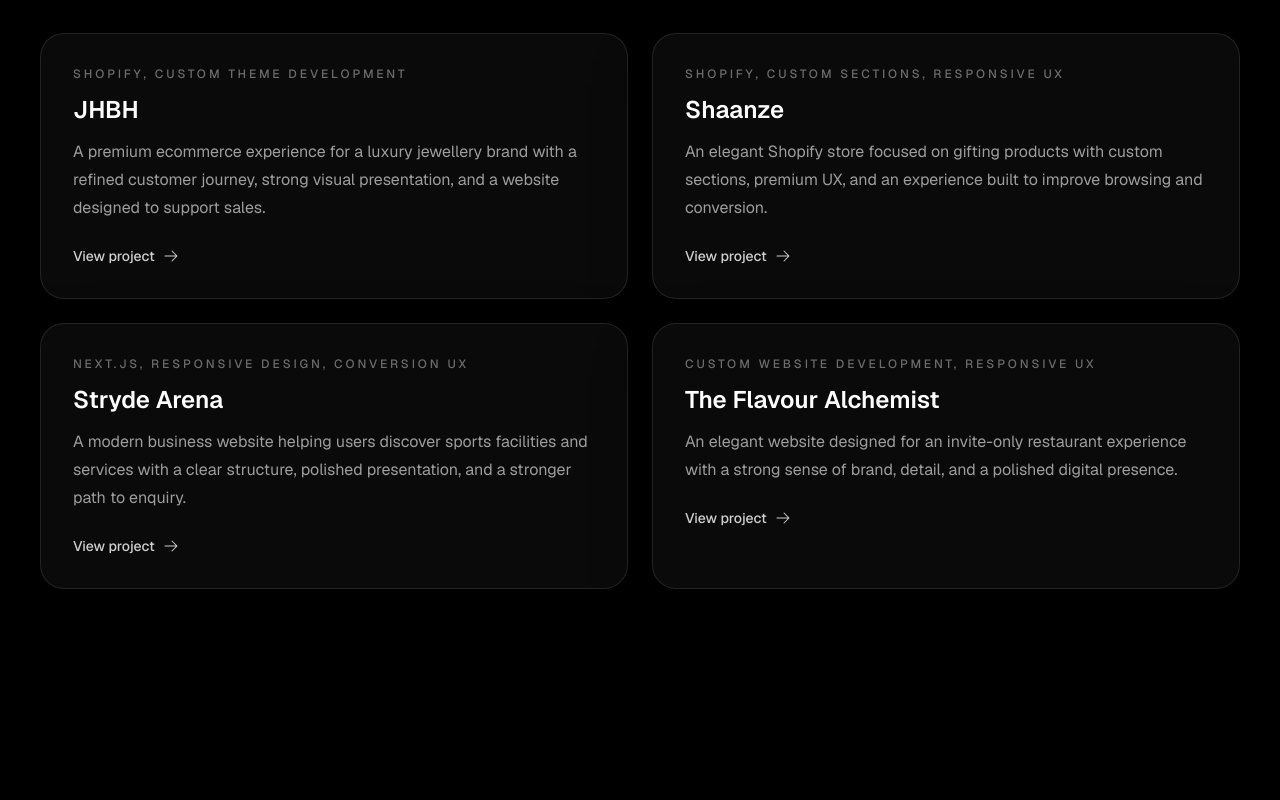
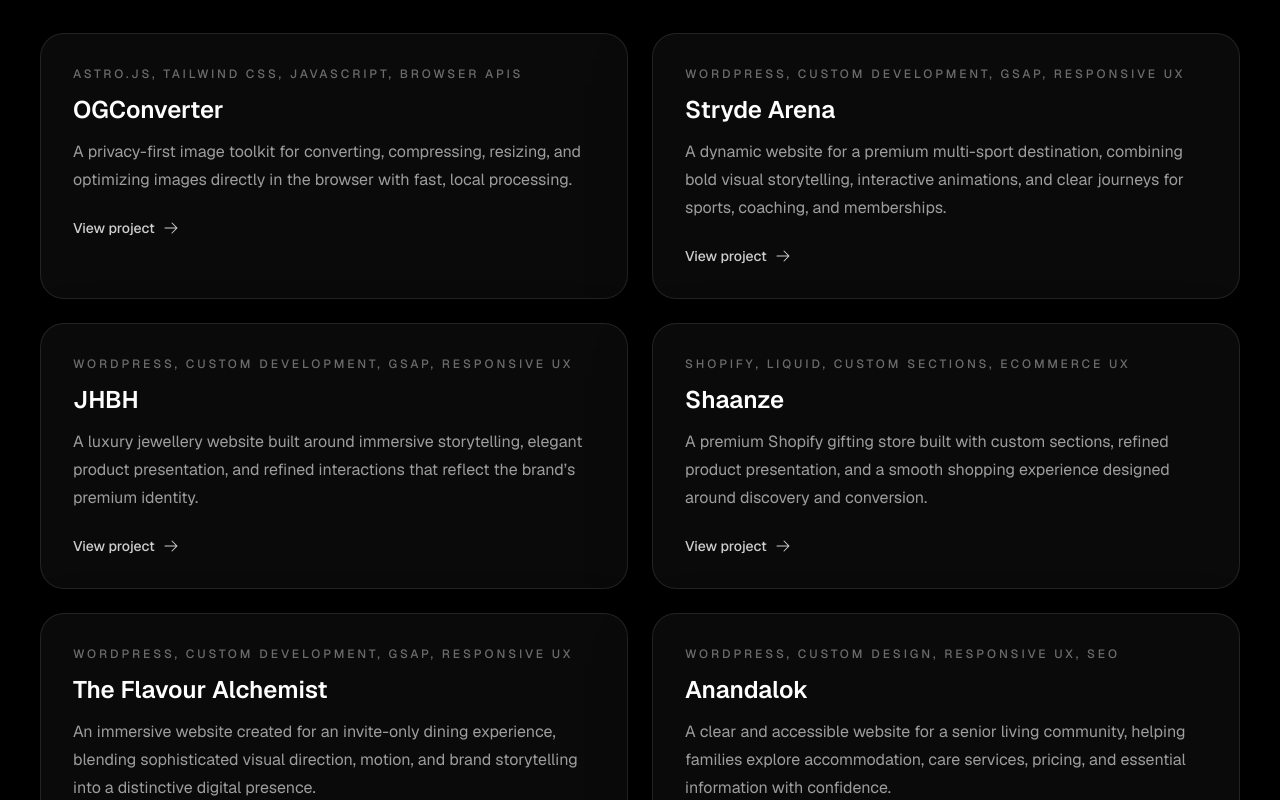
Before and after one commit to nabadeeptalukdar/portfolio, a Next.js app: page / in a window 1280 px wide. Shown: the part 2240-3040 px from the top of the page. Built offline with nearby package versions, Linux system fonts and the light colour scheme.

Commit message:
Add new projects to ProjectsSection and enhance project links

```diff
--- a/src/components/sections/ProjectsSection.jsx
+++ b/src/components/sections/ProjectsSection.jsx
@@ -7,28 +7,40 @@ import GlassCard from "@/components/ui/GlassCard";
 
 const projects = [
   {
+    title: "OGConverter",
+    technology: "ASTRO.JS, TAILWIND CSS, JAVASCRIPT, BROWSER APIs",
+    description: "A privacy-first image toolkit for converting, compressing, resizing, and optimizing images directly in the browser with fast, local processing.",
+    link: "https://ogconverter.com/",
+  },
+  {
+    title: "Stryde Arena",
+    technology: "WORDPRESS, CUSTOM DEVELOPMENT, GSAP, RESPONSIVE UX",
+    description: "A dynamic website for a premium multi-sport destination, combining bold visual storytelling, interactive animations, and clear journeys for sports, coaching, and memberships.",
+    link: "https://strydearena.com/",
+  },
+  {
     title: "JHBH",
-    technology: "Shopify, custom theme development",
-    description: "A premium ecommerce experience for a luxury jewellery brand with a refined customer journey, strong visual presentation, and a website designed to support sales.",
-    link: "https://jbhjewellery.com",
+    technology: "WORDPRESS, CUSTOM DEVELOPMENT, GSAP, RESPONSIVE UX",
+    description: "A luxury jewellery website built around immersive storytelling, elegant product presentation, and refined interactions that reflect the brand’s premium identity.",
+    link: "https://jhbh.in/",
   },
   {
     title: "Shaanze",
-    technology: "Shopify, custom sections, responsive UX",
-    description: "An elegant Shopify store focused on gifting products with custom sections, premium UX, and an experience built to improve browsing and conversion.",
-    link: "https://shaanze.com",
-  },
-  {
-    title: "Stryde Arena",
-    technology: "Next.js, responsive design, conversion UX",
-    description: "A modern business website helping users discover sports facilities and services with a clear structure, polished presentation, and a stronger path to enquiry.",
-    link: "https://strydearena.com",
+    technology: "SHOPIFY, LIQUID, CUSTOM SECTIONS, ECOMMERCE UX",
+    description: "A premium Shopify gifting store built with custom sections, refined product presentation, and a smooth shopping experience designed around discovery and conversion.",
+    link: "https://shaanze.in/",
   },
   {
     title: "The Flavour Alchemist",
-    technology: "Custom website development, responsive UX",
-    description: "An elegant website designed for an invite-only restaurant experience with a strong sense of brand, detail, and a polished digital presence.",
-    link: "https://theflavouralchemist.com",
+    technology: "WORDPRESS, CUSTOM DEVELOPMENT, GSAP, RESPONSIVE UX",
+    description: "An immersive website created for an invite-only dining experience, blending sophisticated visual direction, motion, and brand storytelling into a distinctive digital presence.",
+    link: "https://theflavouralchemist.in/",
+  },
+  {
+    title: "Anandalok",
+    technology: "WORDPRESS, CUSTOM DESIGN, RESPONSIVE UX, SEO",
+    description: "A clear and accessible website for a senior living community, helping families explore accommodation, care services, pricing, and essential information with confidence.",
+    link: "https://anandalokbongora.org/",
   },
 ];
 
@@ -57,9 +69,9 @@ export default function ProjectsSection() {
                 <p className="text-xs font-medium uppercase tracking-[0.24em] text-white/40">{project.technology}</p>
                 <h3 className="mt-3 text-2xl font-semibold text-white">{project.title}</h3>
                 <p className="mt-3 text-sm leading-6 text-white/60 sm:text-base sm:leading-7">{project.description}</p>
-                <a href={project.link} target="_blank" rel="noreferrer" className="mt-6 inline-flex w-fit items-center gap-2 text-sm font-medium text-white/80 transition hover:text-white">
-                    View project
-                    <HiArrowRight className="text-base" />
+                <a href={project.link} target="_blank" rel="noopener noreferrer" className="mt-6 inline-flex w-fit items-center gap-2 text-sm font-medium text-white/80 transition hover:text-white">
+                  View project
+                  <HiArrowRight className="text-base transition-transform duration-300 group-hover:translate-x-1" />
                 </a>
               </GlassCard>
             </motion.article>
```
